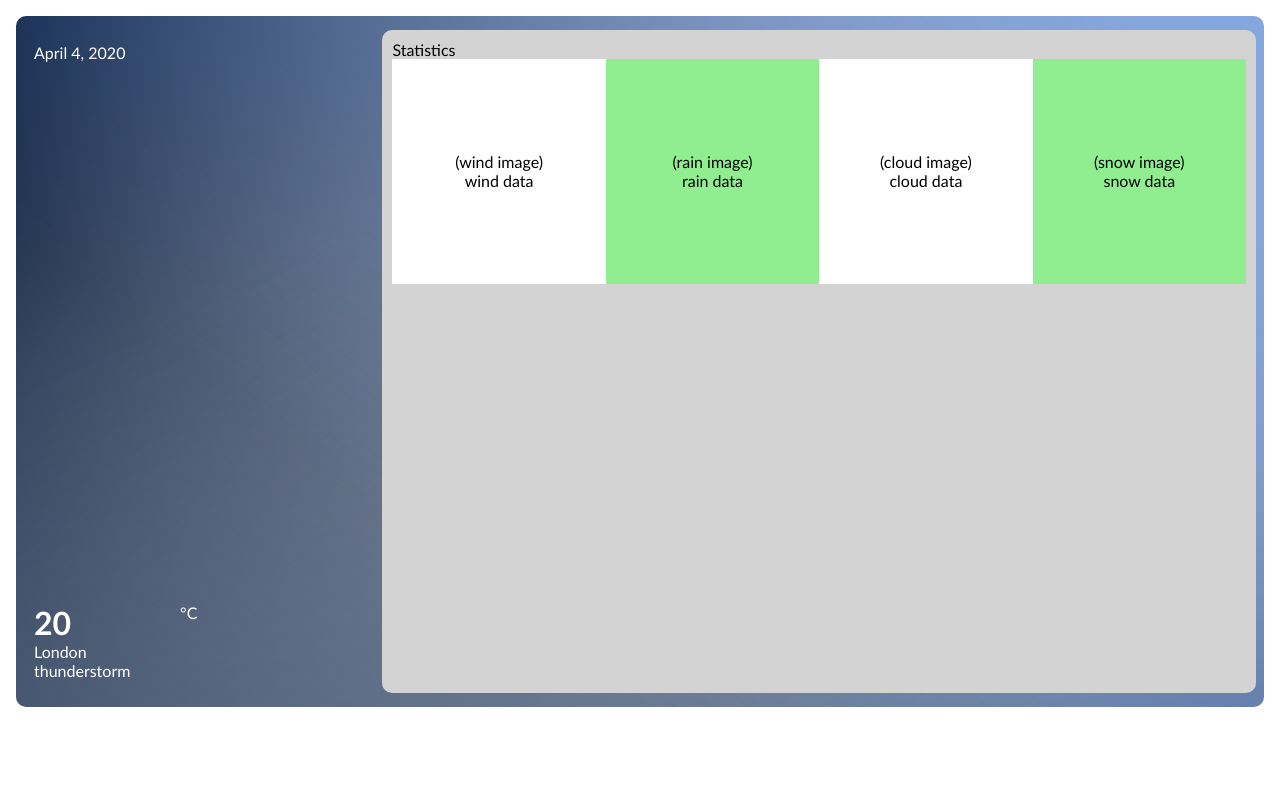
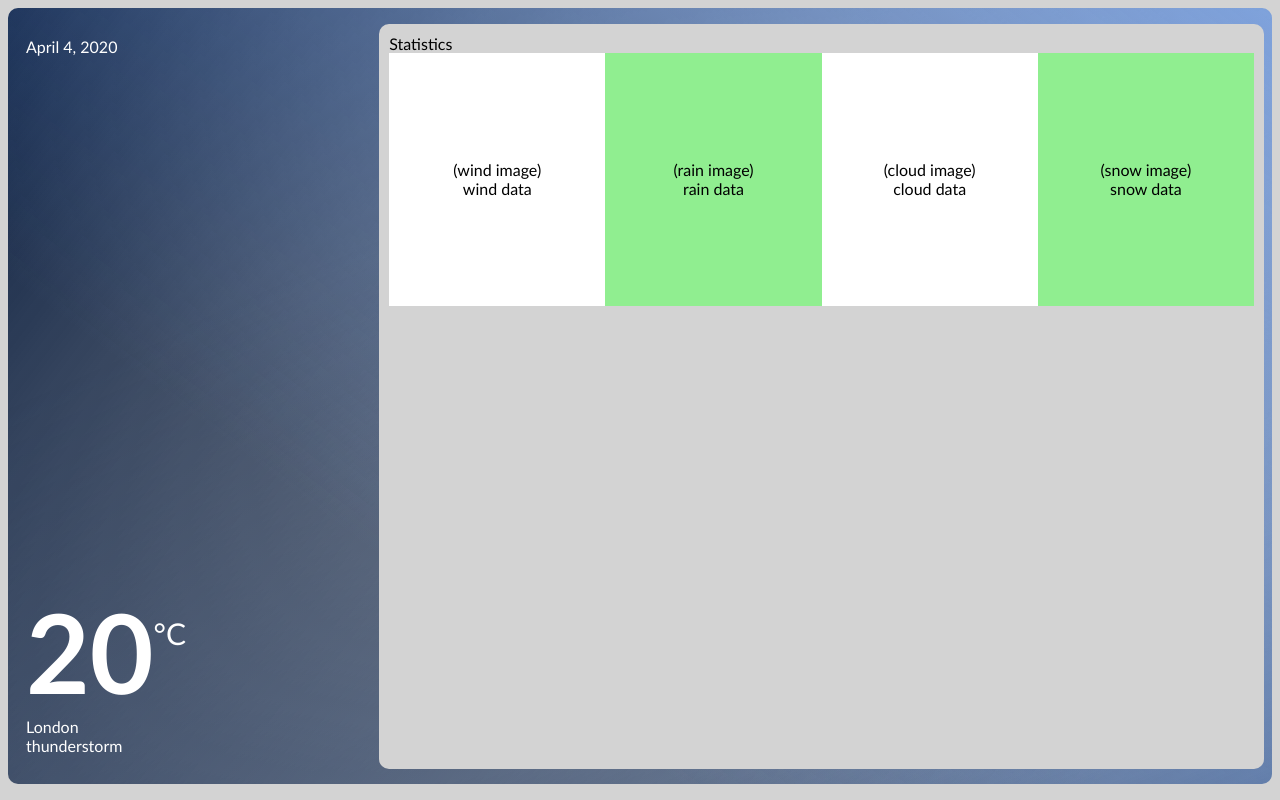
Before and after one commit to timrtyrrell/WeatherApp, a plain HTML site: page index.html in a window 1280 px wide. Drawn offline with Linux system fonts and the light colour scheme.

```diff
--- a/styles/style.css
+++ b/styles/style.css
@@ -8,7 +8,8 @@
 
 .page {
     height: 100vh;
-    padding: 1em;
+    padding: .5em;
+    background-color: lightgray;
 }
 
 .panel {
@@ -19,7 +20,7 @@
         linear-gradient(127deg, rgba(13, 32, 64, 2), rgba(13, 32, 64, 0) 90.71%),
         linear-gradient(336deg, rgba(90, 111, 145, 5), rgba(90, 111, 145, 0) 70.71%);
     border-radius: 10px;
-    height: 90%;
+    height: 99%;
 }
 
 .panel-left {
@@ -46,6 +47,17 @@
 
 .panel-left-temp {
     display: flex;
+    justify-content: flex-start;
+}
+
+.panel-left-tempnumber {
+    width: 200px;
+    font-size: 110px;
+}
+
+.panel-left-degrees {
+    font-size: 30px;
+    padding-top: 30px;
 }
 
 .panel-right-stats {
```
Also changed, not shown: main.js (+18 -0 lines).
